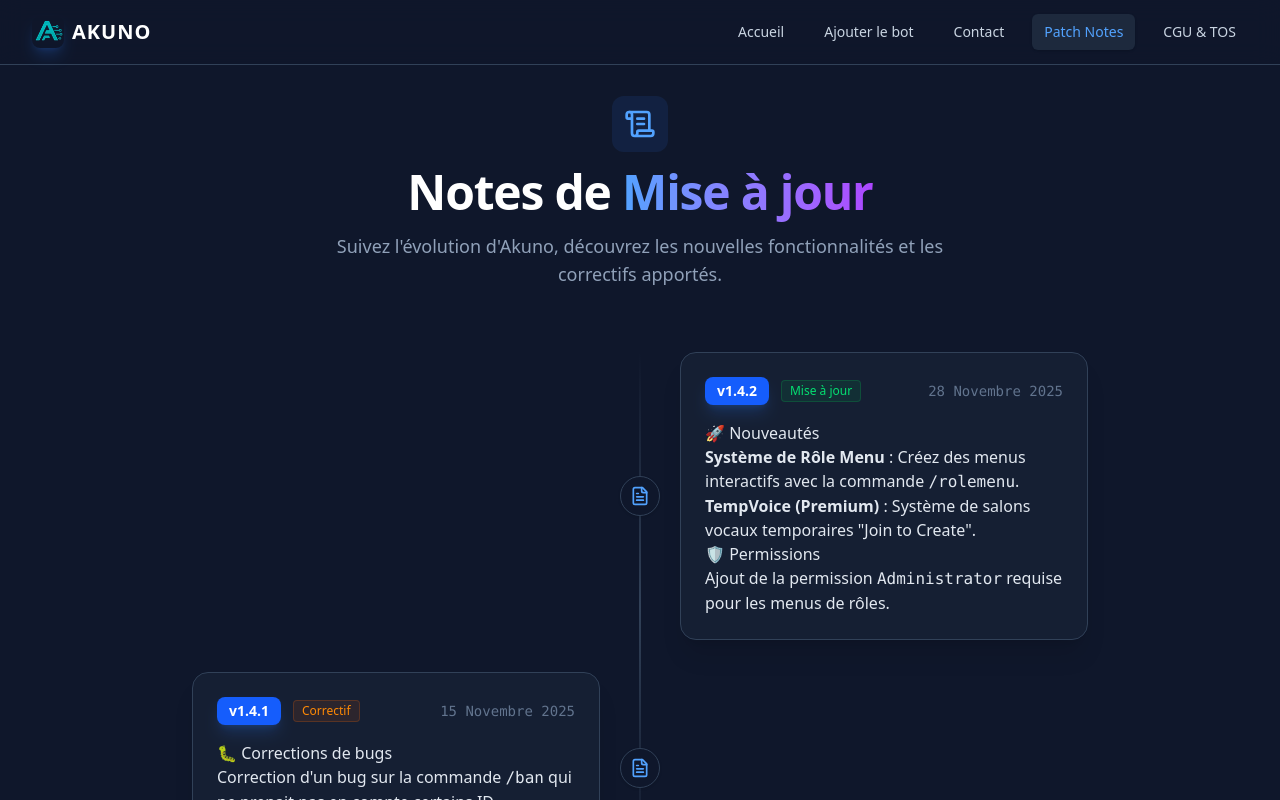
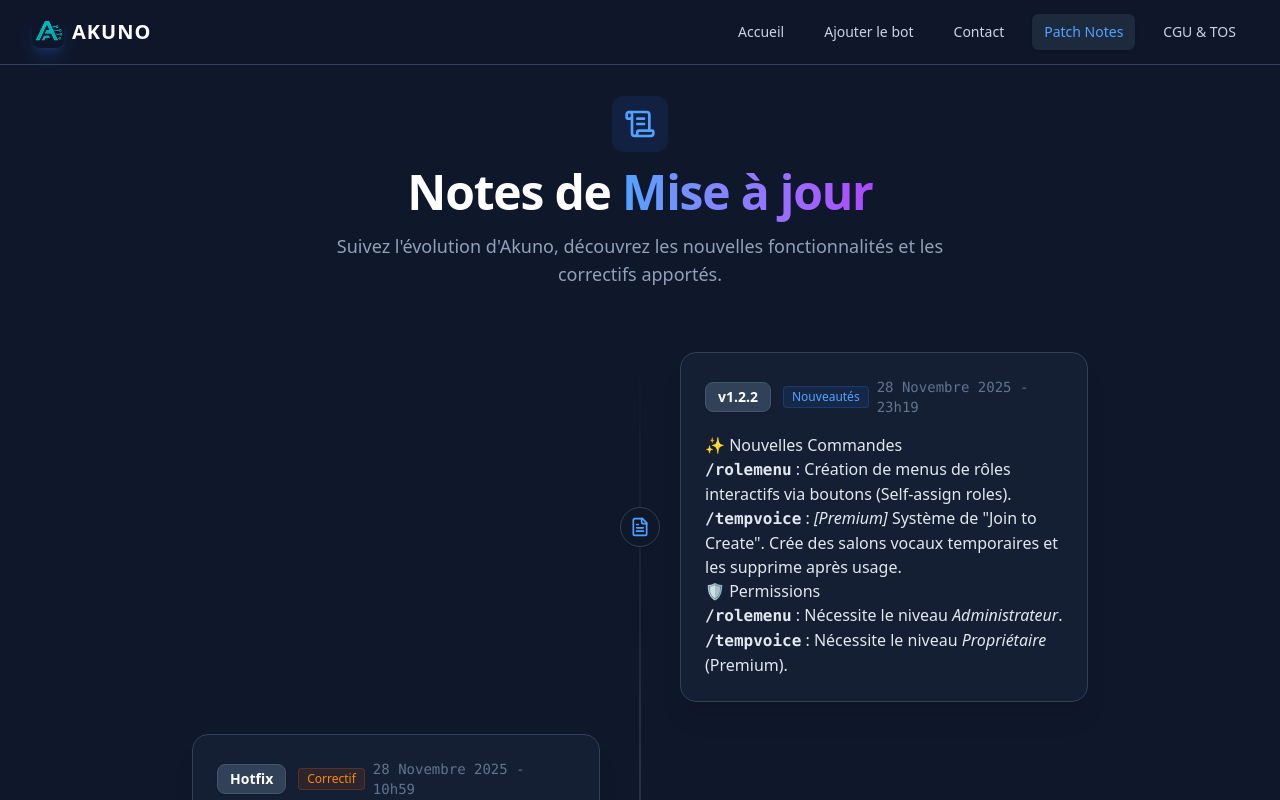
Before and after one commit to msm691/akunowebsite, a React (Vite) app: page / in a window 1280 px wide. Both pictures are taken after a click on the button "Patch Notes". Shown: the top 800 px of the page. Built offline with nearby package versions, Linux system fonts and the light colour scheme; the HTML template or start-up script is replaced by a standard one.

Commit message:
Patchnote test

```diff
--- a/src/App.jsx
+++ b/src/App.jsx
@@ -466,32 +466,66 @@
 };
 
 const PatchNotesPage = () => {
-  // J'ai ajouté une fausse version plus ancienne pour te montrer l'effet "Timeline"
   const patchnotes = [
     {
-      date: "28 Novembre 2025",
-      version: "v1.4.2",
-      tag: "Mise à jour", // Nouveau champ pour le style
+      date: "28 Novembre 2025 - 23h19",
+      version: "v1.2.2",
+      tag: "Nouveautés",
+      tagColor: "blue", // Pour personnaliser la couleur du badge
       content: `
-### 🚀 Nouveautés
-* **Système de Rôle Menu** : Créez des menus interactifs avec la commande \`/rolemenu\`.
-* **TempVoice (Premium)** : Système de salons vocaux temporaires "Join to Create".
+### ✨ Nouvelles Commandes
+* **\`/rolemenu\`** : Création de menus de rôles interactifs via boutons (Self-assign roles).
+* **\`/tempvoice\`** : *[Premium]* Système de "Join to Create". Crée des salons vocaux temporaires et les supprime après usage.
 
 ### 🛡️ Permissions
-* Ajout de la permission \`Administrator\` requise pour les menus de rôles.
+* **\`/rolemenu\`** : Nécessite le niveau *Administrateur*.
+* **\`/tempvoice\`** : Nécessite le niveau *Propriétaire* (Premium).
       `
     },
     {
-      date: "15 Novembre 2025",
-      version: "v1.4.1",
+      date: "28 Novembre 2025 - 10h59",
+      version: "Hotfix",
       tag: "Correctif",
+      tagColor: "orange",
       content: `
-### 🐛 Corrections de bugs
-* Correction d'un bug sur la commande \`/ban\` qui ne prenait pas en compte certains ID.
-* Optimisation de la latence du bot.
+### 🚑 Correctif de Stabilité
+Un correctif a été déployé pour résoudre des problèmes de permissions.
+
+* **Crash \`/setup\` & \`/lock\`** : Le bot ne plantera plus s'il lui manque des permissions. Il envoie désormais un message d'erreur clair.
+* **Optimisation** : Nettoyage du code interne et correction d'avertissements techniques pour une meilleure fluidité.
+      `
+    },
+    {
+      date: "27 Novembre 2025 - 15h13",
+      version: "v1.2.1",
+      tag: "Mise à jour Globale",
+      tagColor: "purple",
+      content: `
+### 🆕 ADD (Nouveautés)
+* **Système de Sauvegarde (\`/backup\`)** : *[Premium]* Sauvegarde et restaure la structure du serveur (Rôles, Salons, Catégories).
+* **Audit des Permissions (\`/perminfo\`)** : Permet aux propriétaires de voir les accès par niveau.
+* **Système de Timeout (\`/timeout\`)** : Exclusion temporaire native Discord.
+
+### 🔧 FIX (Améliorations)
+* **Stabilité** : Correction définitive des erreurs "Unknown Interaction" sur les commandes lourdes.
+* **Sécurité** : Hiérarchie stricte (impossible de modifier un supérieur) et protection des commandes critiques.
+* **Architecture** : Passage en asynchrone pour \`/premium\`, \`/ia\`, \`/backup\`.
+
+### 🗑️ REMOVE (Retraits)
+* Suppression des systèmes de gestion de latence obsolètes.
+* Nettoyage mémoire.
       `
     }
   ];
+
+  // Helper pour les couleurs des tags
+  const getTagStyle = (color) => {
+    switch(color) {
+      case 'orange': return 'bg-orange-500/10 text-orange-400 border-orange-500/20';
+      case 'purple': return 'bg-purple-500/10 text-purple-400 border-purple-500/20';
+      default: return 'bg-blue-500/10 text-blue-400 border-blue-500/20';
+    }
+  };
 
   return (
     <div className="min-h-screen pt-24 pb-20 px-4 bg-slate-900">
@@ -527,14 +561,10 @@
                 {/* Header de la carte */}
                 <div className="flex flex-col sm:flex-row justify-between items-start sm:items-center mb-4 gap-2">
                   <div className="flex items-center gap-3">
-                    <span className="px-3 py-1 text-sm font-bold text-white bg-blue-600 rounded-lg shadow-lg shadow-blue-500/20">
+                    <span className="px-3 py-1 text-sm font-bold text-white bg-slate-700 rounded-lg shadow-sm border border-slate-600">
                       {pn.version}
                     </span>
-                    <span className={`text-xs font-medium px-2 py-0.5 rounded border ${
-                      pn.tag === 'Correctif'
-                        ? 'bg-orange-500/10 text-orange-400 border-orange-500/20'
-                        : 'bg-green-500/10 text-green-400 border-green-500/20'
-                    }`}>
+                    <span className={`text-xs font-medium px-2 py-0.5 rounded border ${getTagStyle(pn.tagColor)}`}>
                       {pn.tag}
                     </span>
                   </div>
@@ -544,8 +574,8 @@
                 {/* Contenu Markdown Stylisé */}
                 <div
                   className="prose prose-invert prose-sm max-w-none
-                    prose-headings:text-blue-300 prose-headings:font-bold prose-headings:mb-3 prose-headings:mt-4
-                    prose-p:text-slate-300 prose-p:leading-relaxed
+                    prose-headings:text-blue-300 prose-headings:font-bold prose-headings:mb-2 prose-headings:mt-4
+                    prose-p:text-slate-300 prose-p:leading-relaxed prose-p:my-2
                     prose-li:text-slate-300 prose-li:marker:text-blue-500
                     prose-strong:text-white prose-strong:font-bold"
                   dangerouslySetInnerHTML={{ __html: marked.parse(pn.content) }}
```
